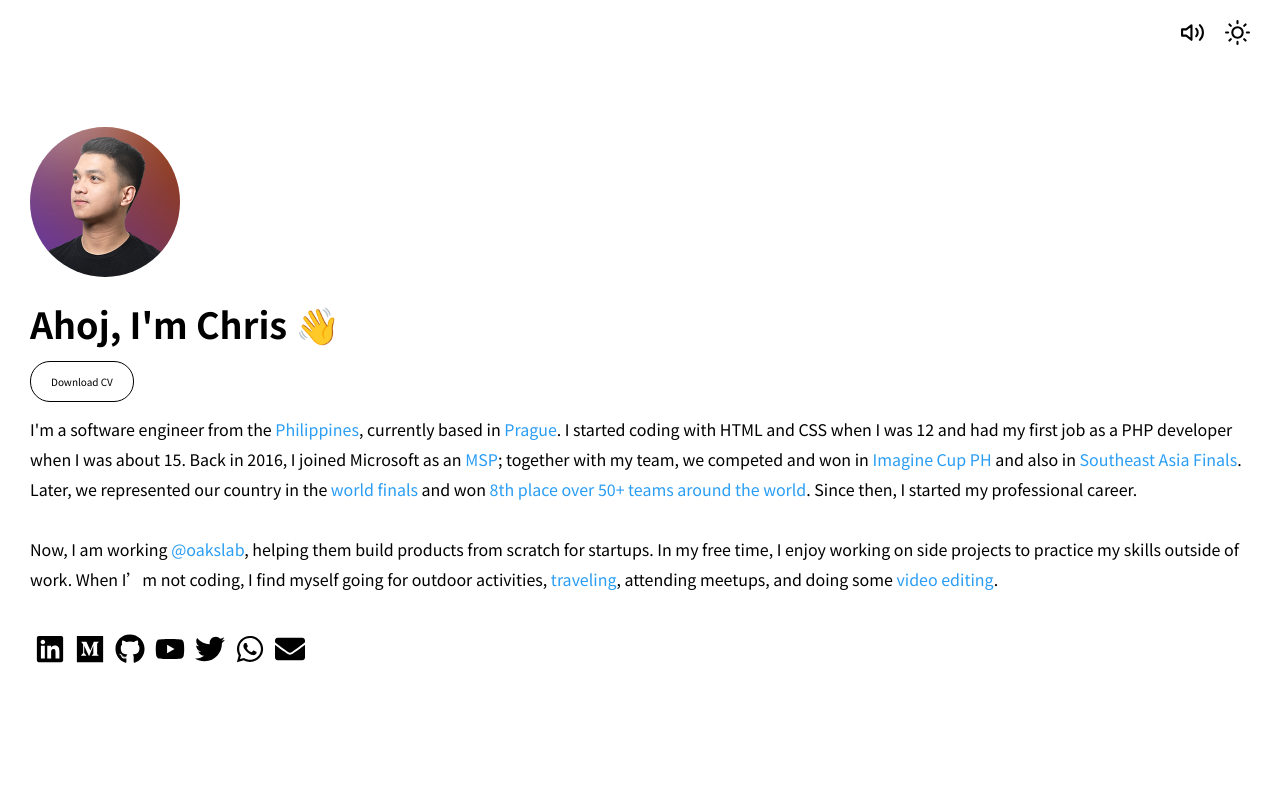
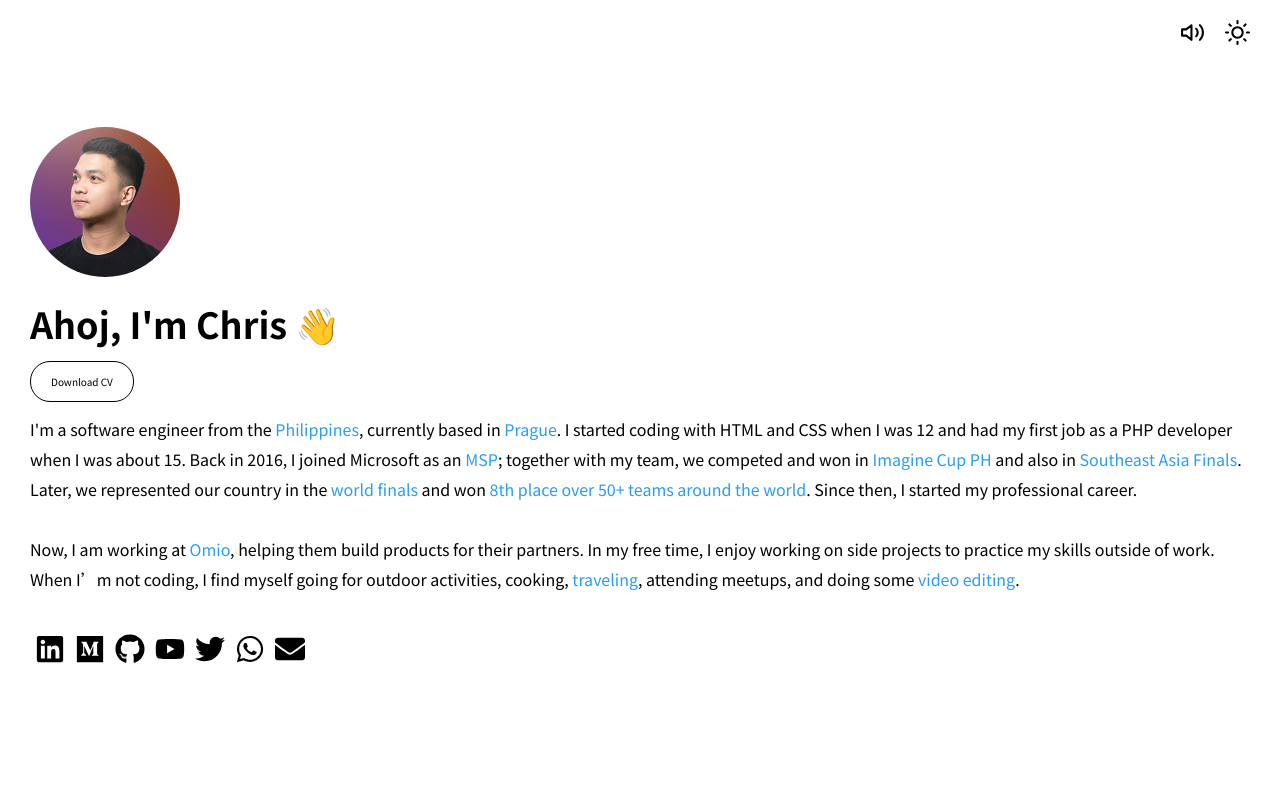
Before and after one commit to chcepe/chcepe.github.io, a React (Create React App) app: page / in a window 1280 px wide. Shown: the top 800 px of the page. Built offline with nearby package versions, Linux system fonts and the light colour scheme; no server answers.

Commit message:
tweak: updated bio/cv

```diff
--- a/src/containers/Hello/Hello.tsx
+++ b/src/containers/Hello/Hello.tsx
@@ -60,13 +60,13 @@ const Hello: FC = () => (
       . Since then, I started my professional career.
       <br />
       <br />
-      Now, I am working{" "}
-      <Link href="https://oakslab.com" target="_blank">
-        @oakslab
+      Now, I am working at{" "}
+      <Link href="https://omio.com" target="_blank">
+        Omio
       </Link>
-      , helping them build products from scratch for startups. In my free time,
-      I enjoy working on side projects to practice my skills outside of work.
-      When I’m not coding, I find myself going for outdoor activities,{" "}
+      , helping them build products for their partners. In my free time, I enjoy
+      working on side projects to practice my skills outside of work. When I’m
+      not coding, I find myself going for outdoor activities, cooking,{" "}
       <Link href="https://instagram.com/nuxcape" target="_blank">
         traveling
       </Link>
```
Also changed, not shown: 1 other file (tests, documents, lock files or other folders).
